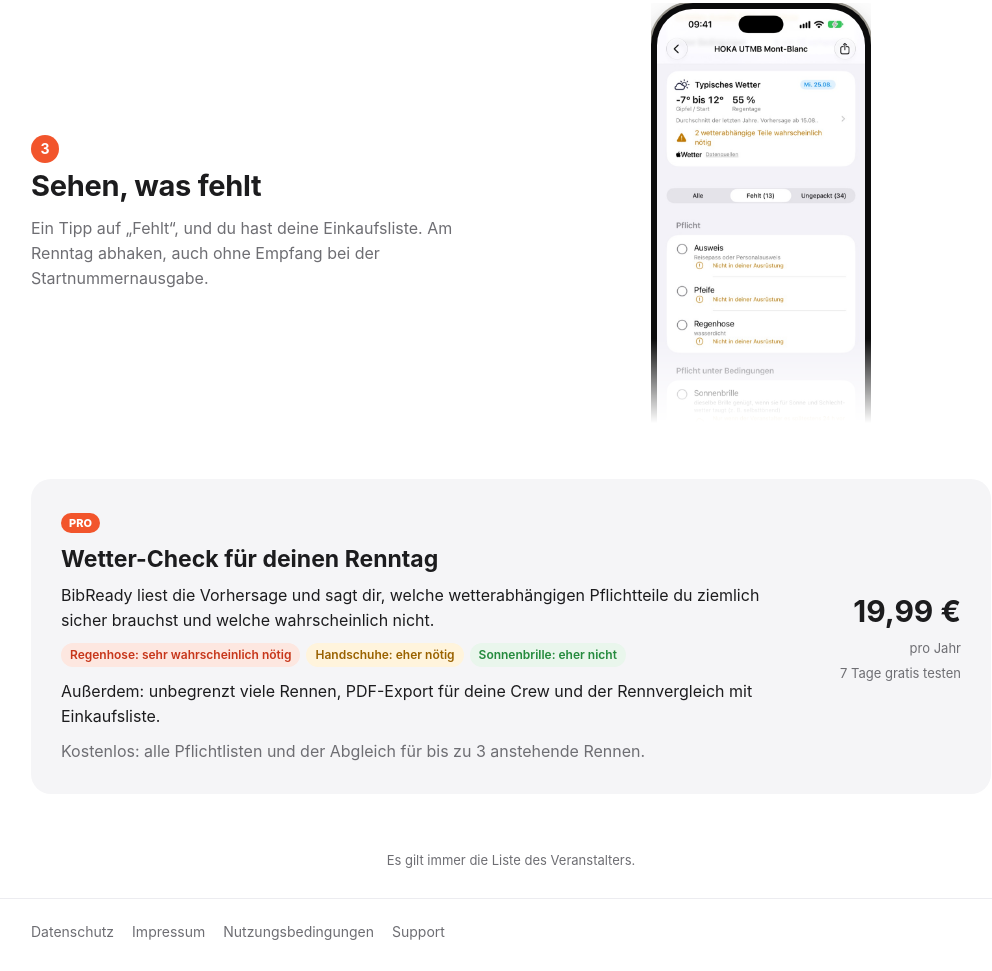
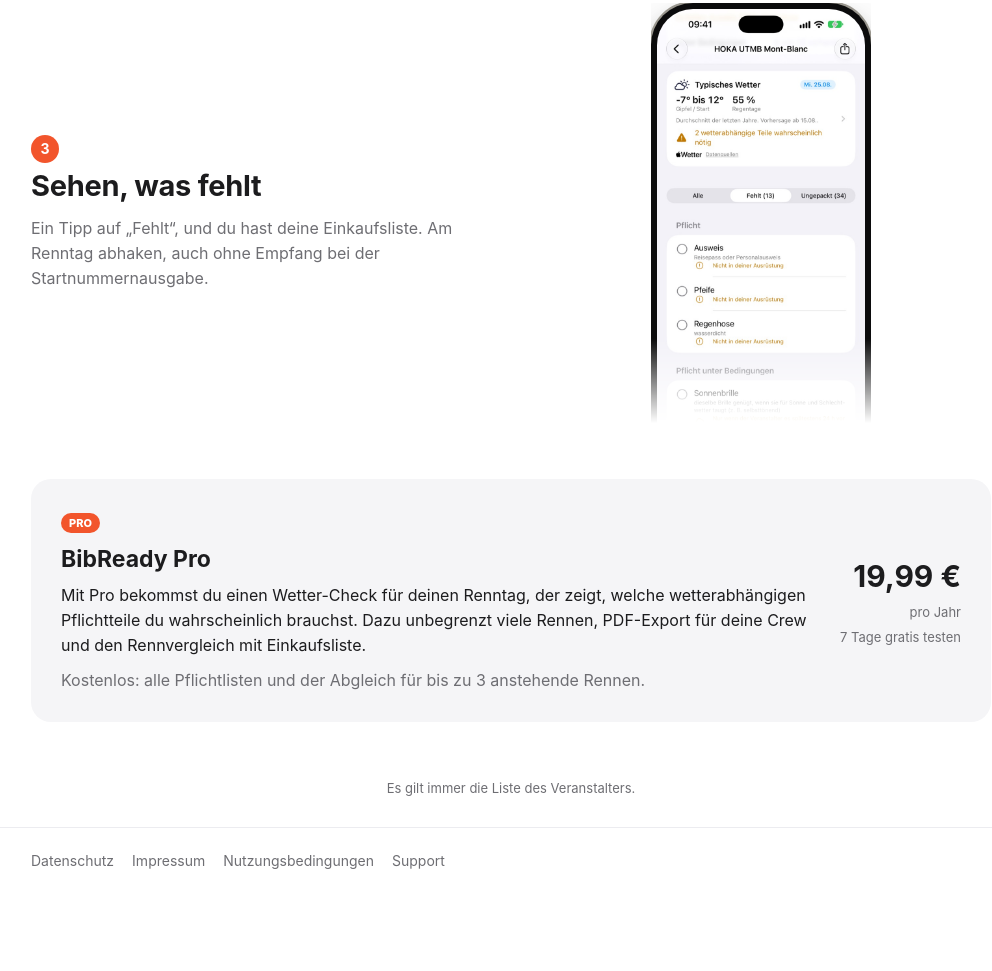
Before and after one commit to samuelbe/bibready-legal, a plain HTML site: page index.html in a window 1280 px wide. Shown: the part 2109-3080 px from the top of the page, without its empty margins (129-1121 px from the left). After the commit the page ends 3008 px from the top, so only its background shows below. Drawn offline with Linux system fonts and the light colour scheme.

Commit message:
Startseite: Pro schlichter, Button mobil zentriert

```diff
--- a/index.html
+++ b/index.html
@@ -90,9 +90,6 @@
   .tag { font-size: 11px; font-weight: 800; color: #fff; background: var(--brand); padding: 3px 8px; border-radius: 99px; }
   .pro h3 { margin: 8px 0 6px; font-size: 23px; }
   .pro p { margin: 0 0 10px; }
-  .chips { display: flex; flex-wrap: wrap; gap: 6px; margin: 0 0 12px; }
-  .chips span { font-size: 12px; font-weight: 600; padding: 3px 9px; border-radius: 99px; }
-  .c-need { background: #FDE7E0; color: #C7361A; } .c-maybe { background: #FFF4DC; color: #9A6200; } .c-no { background: #E9F6EC; color: #248A3D; }
   .free { color: var(--muted); margin: 0 !important; }
   .price { text-align: right; white-space: nowrap; } .price b { display: block; font-size: 30px; }
   .price span { font-size: 13px; color: var(--muted); }
@@ -106,6 +103,7 @@
     h1 { font-size: 36px; } h2 { font-size: 24px; } section { padding: 44px 0; }
     .hgrid, .contrast, .zig, .pro { grid-template-columns: 1fr; }
     .hgrid { padding-bottom: 40px; }
+    .badge { display: flex; width: fit-content; margin: 0 auto; }
     .duo { height: auto; display: flex; justify-content: center; }
     .duo .back { display: none; }
     .duo .front { position: static; width: 240px; }
@@ -180,11 +178,10 @@
     <div class="pro">
       <div>
         <span class="tag">PRO</span>
-        <h3>Wetter-Check für deinen Renntag</h3>
-        <p>BibReady liest die Vorhersage und sagt dir, welche wetterabhängigen Pflichtteile du ziemlich sicher brauchst und welche
-           wahrscheinlich nicht.</p>
-        <div class="chips"><span class="c-need">Regenhose: sehr wahrscheinlich nötig</span><span class="c-maybe">Handschuhe: eher nötig</span><span class="c-no">Sonnenbrille: eher nicht</span></div>
-        <p>Außerdem: unbegrenzt viele Rennen, PDF-Export für deine Crew und der Rennvergleich mit Einkaufsliste.</p>
+        <h3>BibReady Pro</h3>
+        <p>Mit Pro bekommst du einen Wetter-Check für deinen Renntag, der zeigt, welche wetterabhängigen Pflichtteile du
+           wahrscheinlich brauchst. Dazu unbegrenzt viele Rennen, PDF-Export für deine Crew und den Rennvergleich mit
+           Einkaufsliste.</p>
         <p class="free">Kostenlos: alle Pflichtlisten und der Abgleich für bis zu 3 anstehende Rennen.</p>
       </div>
       <div class="price"><b>19,99 €</b><span>pro Jahr<br>7 Tage gratis testen</span></div>
```
